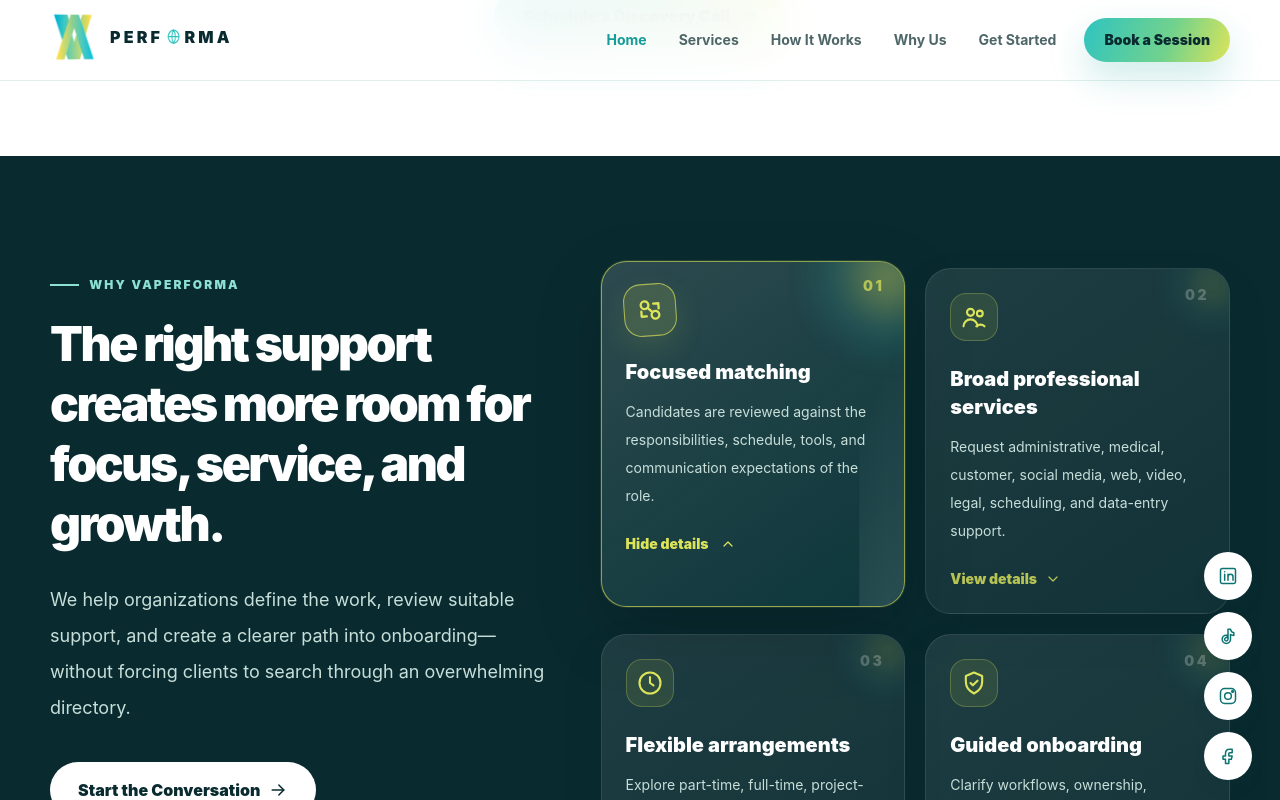
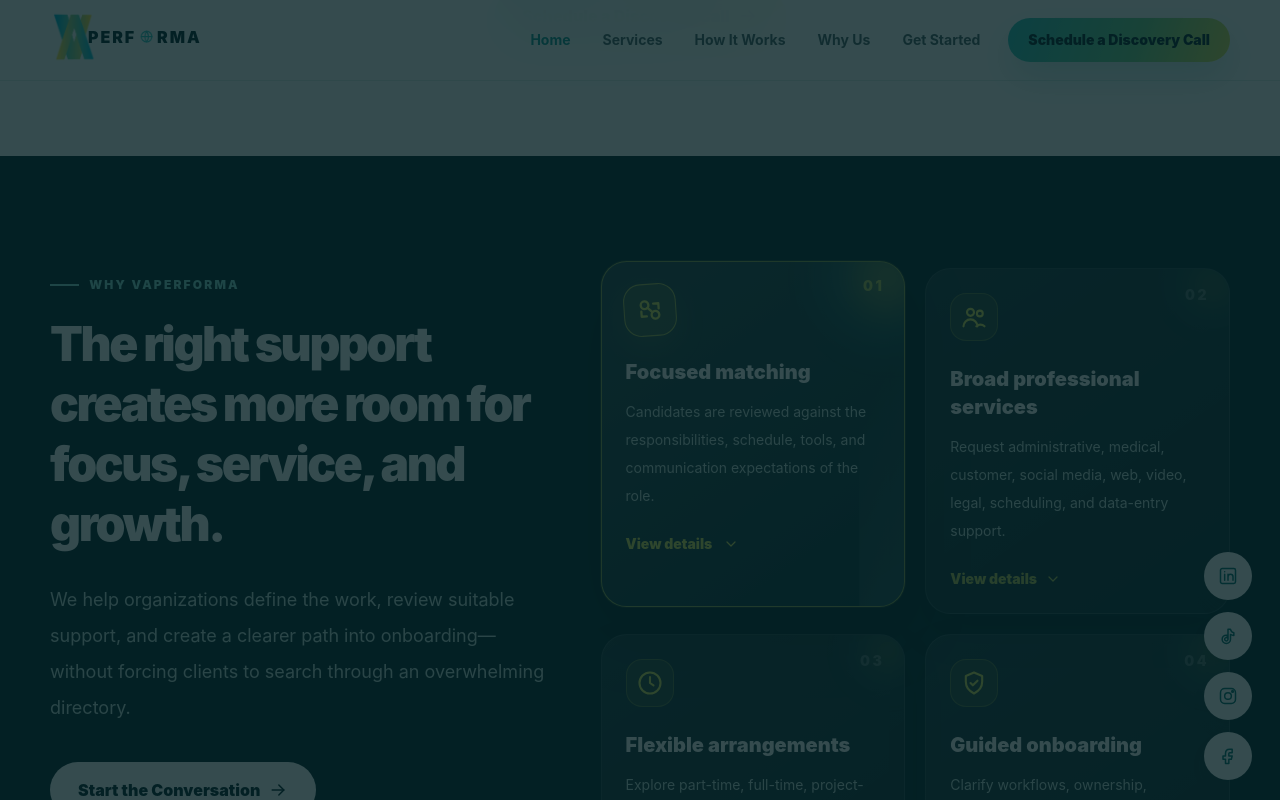
Before and after one commit to Ginsama06/VAPerforma, a Next.js app: page / in a window 1280 px wide. Both pictures are taken after a click on the button 752 px from the left and 4783 px from the top of the page. Shown: the part 4343-5143 px from the top of the page. Built offline with nearby package versions, Linux system fonts and the light colour scheme.

Commit message:
Tighten VAPerforma logo and animate globe

```diff
--- a/src/app/globals.css
+++ b/src/app/globals.css
@@ -806,7 +806,7 @@ textarea.form-field {
   }
 }
 
-/* v9: stable equal Why VAPerforma cards */
+/* v12: equal Why VAPerforma cards with responsive dialog details */
 .why-stable-grid {
   grid-auto-rows: 1fr;
   align-items: stretch;
@@ -931,7 +931,7 @@ textarea.form-field {
 }
 
 .why-stable-action {
-  opacity: 0.82;
+  opacity: 0.84;
   transition:
     opacity 0.24s ease,
     gap 0.24s ease;
@@ -944,50 +944,28 @@ textarea.form-field {
   gap: 0.7rem;
 }
 
-/* One shared panel below the fixed 2x2 grid */
-.why-shared-panel {
-  display: grid;
-  grid-template-rows: 0fr;
-  opacity: 0;
-  margin-top: 0;
-  transform: translateY(-8px);
-  transition:
-    grid-template-rows 0.42s cubic-bezier(0.2, 0.8, 0.2, 1),
-    opacity 0.28s ease,
-    margin-top 0.3s ease,
-    transform 0.34s ease;
+.why-modal {
+  animation: why-modal-fade 0.2s ease both;
 }
 
-.why-shared-panel.is-open {
-  grid-template-rows: 1fr;
-  opacity: 1;
-  margin-top: 1.25rem;
-  transform: translateY(0);
+.why-modal-panel {
+  animation: why-sheet-up 0.32s cubic-bezier(0.2, 0.8, 0.2, 1) both;
+  overscroll-behavior: contain;
 }
 
-.why-shared-panel-clip {
-  min-height: 0;
-  overflow: hidden;
+@keyframes why-modal-fade {
+  from {
+    opacity: 0;
+  }
+  to {
+    opacity: 1;
+  }
 }
 
-.why-shared-panel-content {
-  border: 1px solid rgba(255, 255, 255, 0.1);
-  border-radius: 1.6rem;
-  background:
-    linear-gradient(
-      145deg,
-      rgba(255, 255, 255, 0.11),
-      rgba(47, 196, 193, 0.06)
-    );
-  padding: 1.5rem;
-  box-shadow: 0 22px 58px rgba(0, 0, 0, 0.15);
-  animation: why-shared-content-in 0.32s ease both;
-}
-
-@keyframes why-shared-content-in {
+@keyframes why-sheet-up {
   from {
     opacity: 0;
-    transform: translateY(12px);
+    transform: translateY(100%);
   }
   to {
     opacity: 1;
@@ -995,15 +973,30 @@ textarea.form-field {
   }
 }
 
-@media (min-width: 768px) {
-  .why-shared-panel-content {
-    padding: 1.75rem;
+@media (min-width: 640px) {
+  .why-modal-panel {
+    animation-name: why-modal-rise;
+  }
+
+  @keyframes why-modal-rise {
+    from {
+      opacity: 0;
+      transform: translateY(20px) scale(0.97);
+    }
+    to {
+      opacity: 1;
+      transform: translateY(0) scale(1);
+    }
   }
 }
 
 @media (max-width: 639px) {
   .why-stable-card {
     min-height: 15rem;
+  }
+
+  .why-modal-panel {
+    padding-bottom: max(1.25rem, env(safe-area-inset-bottom));
   }
 }
 
@@ -1013,12 +1006,65 @@ textarea.form-field {
   .why-stable-glow,
   .why-stable-number,
   .why-stable-icon,
-  .why-stable-action,
-  .why-shared-panel {
+  .why-stable-action {
     transition-duration: 0.01ms !important;
   }
 
-  .why-shared-panel-content {
-    animation: none !important;
+  .why-modal,
+  .why-modal-panel {
+    animation-duration: 0.01ms !important;
   }
 }
+
+
+/* v15: VAPerforma connected wordmark and pulsing rotating globe */
+.vaperforma-brand-logo {
+  column-gap: 0 !important;
+}
+
+/* Pull PERFORMA close to the transparent edge of the spinning VA mark. */
+.vaperforma-brand-logo > span:last-child {
+  position: relative;
+  z-index: 2;
+}
+
+.vaperforma-globe-spinner {
+  animation-name: vaperforma-globe-pulse-turn !important;
+  animation-duration: 2.8s !important;
+  animation-timing-function: ease-in-out !important;
+  animation-iteration-count: infinite !important;
+  animation-play-state: running !important;
+  transform-origin: center center !important;
+}
+
+@keyframes vaperforma-globe-pulse-turn {
+  0% {
+    transform: rotateY(0deg) scale(0.9);
+  }
+
+  25% {
+    transform: rotateY(90deg) scale(1.18);
+  }
+
+  50% {
+    transform: rotateY(180deg) scale(0.82);
+  }
+
+  75% {
+    transform: rotateY(270deg) scale(1.18);
+  }
+
+  100% {
+    transform: rotateY(360deg) scale(0.9);
+  }
+}
+
+/* Keep the requested globe movement even when reduced-motion is enabled. */
+@media (prefers-reduced-motion: reduce) {
+  .vaperforma-globe-spinner {
+    animation-name: vaperforma-globe-pulse-turn !important;
+    animation-duration: 3.4s !important;
+    animation-timing-function: ease-in-out !important;
+    animation-iteration-count: infinite !important;
+  }
+}
--- a/src/app/page.tsx
+++ b/src/app/page.tsx
@@ -59,7 +59,7 @@ export default async function HomePage({
                 href="#get-started"
                 className="brand-button inline-flex items-center justify-center gap-2 px-7 py-4"
               >
-                Book a Session
+                Schedule a Discovery Call
                 <ArrowRightIcon className="h-5 w-5" />
               </a>
 
@@ -132,8 +132,8 @@ export default async function HomePage({
 
             <p className="mt-5 text-lg leading-8 text-[#587074]">
               Select View Details for a complete service overview. Choose{" "}
-              <strong>Book a Session</strong> and the inquiry form will
-              automatically choose that service for you.
+              <strong>Discovery Call</strong> and the inquiry form will
+              automatically select that service for you.
             </p>
           </div>
 
@@ -211,7 +211,7 @@ export default async function HomePage({
       >
         <div className="section-container grid items-start gap-12 lg:grid-cols-[0.72fr_1.28fr]">
           <div className="lg:sticky lg:top-28">
-            <p className="eyebrow">Book a session</p>
+            <p className="eyebrow">Schedule a discovery call</p>
 
             <h2 className="mt-5 text-4xl font-black tracking-[-0.05em] text-[#092b30] sm:text-5xl">
               Tell us what your organization needs.
--- a/src/components/BrandLogo.tsx
+++ b/src/components/BrandLogo.tsx
@@ -10,17 +10,20 @@ const configuration = {
   header: {
     mark: "default" as const,
     wordmark: "text-[0.9rem] sm:text-base",
-    gap: "gap-3"
+    gap: "gap-0",
+    offset: "-ml-2.5"
   },
   footer: {
     mark: "large" as const,
     wordmark: "text-base sm:text-lg",
-    gap: "gap-3.5"
+    gap: "gap-0",
+    offset: "-ml-3.5"
   },
   hero: {
     mark: "hero" as const,
     wordmark: "text-2xl sm:text-3xl lg:text-4xl",
-    gap: "gap-5"
+    gap: "gap-0",
+    offset: "-ml-7 sm:-ml-9"
   }
 };
 
@@ -40,13 +43,13 @@ export default function BrandLogo({
 
       <span
         aria-hidden="true"
-        className={`inline-flex items-center whitespace-nowrap font-black tracking-[0.2em] ${config.wordmark} ${
+        className={`inline-flex items-center whitespace-nowrap font-black tracking-[0.12em] ${config.wordmark} ${config.offset} ${
           light ? "text-white" : "text-[#092b30]"
         }`}
       >
         PERF
 
-        <span className="vaperforma-globe-scene mx-0.5">
+        <span className="vaperforma-globe-scene mx-[0.12em]">
           <span className="vaperforma-globe-spinner">
             <GlobeIcon className="h-[1.08em] w-[1.08em] text-[#2fc4c1]" />
           </span>
--- a/src/components/ServiceExplorer.tsx
+++ b/src/components/ServiceExplorer.tsx
@@ -91,10 +91,10 @@ export default function ServiceExplorer() {
                 href={`/?service=${encodeURIComponent(
                   service.slug
                 )}#get-started`}
-                aria-label={`Book a session for ${service.title}`}
+                aria-label={`Schedule a discovery call for ${service.title}`}
                 className="inline-flex min-h-14 items-center justify-center gap-2 rounded-2xl bg-[#159b98] px-4 py-3 text-center font-black text-white transition hover:-translate-y-0.5 hover:bg-[#0b7472] focus-visible:-translate-y-0.5"
               >
-                Book a Session
+                Discovery Call
                 <ArrowRightIcon className="h-5 w-5 shrink-0" />
               </a>
             </div>
@@ -207,7 +207,7 @@ export default function ServiceExplorer() {
                 )}#get-started`}
                 className="brand-button inline-flex items-center justify-center gap-2 px-6 py-3.5"
               >
-                Book This Service
+                Schedule a Discovery Call
                 <ArrowRightIcon className="h-5 w-5" />
               </a>
             </div>
--- a/src/components/SiteHeader.tsx
+++ b/src/components/SiteHeader.tsx
@@ -102,7 +102,7 @@ export default function SiteHeader() {
           })}
 
           <a href="#get-started" className="brand-button px-5 py-3">
-            Book a Session
+            Schedule a Discovery Call
           </a>
         </nav>
       </div>
@@ -130,7 +130,7 @@ export default function SiteHeader() {
               onClick={closeMenu}
               className="brand-button mt-2 text-center"
             >
-              Book a Session
+              Schedule a Discovery Call
             </a>
           </div>
         </nav>
--- a/src/components/WhyUsCards.tsx
+++ b/src/components/WhyUsCards.tsx
@@ -1,6 +1,6 @@
 "use client";
 
-import { useState } from "react";
+import { useEffect, useState } from "react";
 import {
   CheckIcon,
   ChevronDownIcon,
@@ -78,8 +78,28 @@ export default function WhyUsCards() {
   const activeReason =
     activeIndex === null ? null : reasons[activeIndex];
 
+  useEffect(() => {
+    if (activeIndex === null) return;
+
+    const previousOverflow = document.body.style.overflow;
+    document.body.style.overflow = "hidden";
+
+    function closeWithEscape(event: KeyboardEvent) {
+      if (event.key === "Escape") {
+        setActiveIndex(null);
+      }
+    }
+
+    window.addEventListener("keydown", closeWithEscape);
+
+    return () => {
+      document.body.style.overflow = previousOverflow;
+      window.removeEventListener("keydown", closeWithEscape);
+    };
+  }, [activeIndex]);
+
   return (
-    <div className="why-stable-section">
+    <>
       <div className="why-stable-grid grid gap-5 sm:grid-cols-2">
         {reasons.map(
           ({ icon: Icon, title, description }, index) => {
@@ -89,11 +109,9 @@ export default function WhyUsCards() {
               <button
                 key={title}
                 type="button"
+                aria-haspopup="dialog"
                 aria-expanded={selected}
-                aria-controls="why-shared-details"
-                onClick={() =>
-                  setActiveIndex(selected ? null : index)
-                }
+                onClick={() => setActiveIndex(index)}
                 className={`why-stable-card group relative isolate flex min-h-[17rem] w-full overflow-hidden rounded-[1.6rem] border p-6 text-left text-white focus-visible:outline-none ${
                   selected ? "is-selected" : ""
                 }`}
@@ -124,13 +142,8 @@ export default function WhyUsCards() {
                   </p>
 
                   <span className="why-stable-action mt-auto inline-flex items-center gap-2 pt-6 text-sm font-black text-[#dce45a]">
-                    {selected ? "Hide details" : "View details"}
-
-                    <ChevronDownIcon
-                      className={`h-4 w-4 transition-transform duration-300 ${
-                        selected ? "rotate-180" : ""
-                      }`}
-                    />
+                    View details
+                    <ChevronDownIcon className="h-4 w-4" />
                   </span>
                 </span>
               </button>
@@ -139,32 +152,65 @@ export default function WhyUsCards() {
         )}
       </div>
 
-      <div
-        id="why-shared-details"
-        className={`why-shared-panel ${
-          activeReason ? "is-open" : ""
-        }`}
-        aria-hidden={!activeReason}
-      >
-        <div className="why-shared-panel-clip">
       {activeReason && (
         <div
-              key={activeReason.title}
-              className="why-shared-panel-content"
+          role="dialog"
+          aria-modal="true"
+          aria-labelledby="why-modal-title"
+          className="why-modal fixed inset-0 z-[120] flex items-end sm:grid sm:place-items-center sm:p-6"
         >
-              <div className="grid gap-6 lg:grid-cols-[0.9fr_1.1fr]">
+          <button
+            type="button"
+            aria-label="Close details"
+            onClick={() => setActiveIndex(null)}
+            className="why-modal-backdrop absolute inset-0 bg-[#031f22]/80 backdrop-blur-sm"
+          />
+
+          <div className="why-modal-panel relative z-10 max-h-[88svh] w-full overflow-y-auto rounded-t-[2rem] border border-white/10 bg-[#103b3f] p-5 text-white shadow-2xl sm:max-h-[90vh] sm:max-w-4xl sm:rounded-[2rem] sm:p-8">
+            <div
+              aria-hidden="true"
+              className="why-modal-grabber mx-auto mb-5 h-1.5 w-14 rounded-full bg-white/25 sm:hidden"
+            />
+
+            <div className="flex items-start justify-between gap-5">
               <div>
                 <p className="text-xs font-black uppercase tracking-[0.16em] text-[#dce45a]">
-                    {activeReason.title}
+                  Why VAPerforma
                 </p>
 
-                  <h3 className="mt-4 text-2xl font-black text-white sm:text-3xl">
-                    How this supports your organization
+                <h3
+                  id="why-modal-title"
+                  className="mt-3 text-2xl font-black tracking-[-0.035em] text-white sm:text-3xl"
+                >
+                  {activeReason.title}
                 </h3>
+              </div>
 
-                  <p className="mt-4 text-base leading-8 text-[#d9ece8]">
+              <button
+                type="button"
+                onClick={() => setActiveIndex(null)}
+                aria-label="Close details"
+                className="grid h-11 w-11 shrink-0 place-items-center rounded-full border border-white/15 bg-white/10 text-2xl font-bold leading-none text-white transition hover:bg-white/16 focus-visible:bg-white/16"
+              >
+                ×
+              </button>
+            </div>
+
+            <div className="mt-6 grid gap-6 lg:grid-cols-[0.9fr_1.1fr]">
+              <div>
+                <p className="text-base leading-8 text-[#d9ece8]">
                   {activeReason.details}
                 </p>
+
+                <div className="mt-6 rounded-2xl border border-[#dce45a]/20 bg-[#dce45a]/10 px-5 py-4">
+                  <p className="text-xs font-black uppercase tracking-[0.16em] text-[#dce45a]">
+                    Expected result
+                  </p>
+
+                  <p className="mt-2 text-sm leading-7 text-[#eef7f4]">
+                    {activeReason.outcome}
+                  </p>
+                </div>
               </div>
 
               <div className="rounded-2xl border border-white/10 bg-white/[0.055] p-5">
@@ -186,19 +232,16 @@ export default function WhyUsCards() {
               </div>
             </div>
 
-              <div className="mt-6 rounded-2xl border border-[#dce45a]/20 bg-[#dce45a]/10 px-5 py-4">
-                <p className="text-xs font-black uppercase tracking-[0.16em] text-[#dce45a]">
-                  Expected result
-                </p>
-
-                <p className="mt-2 text-sm leading-7 text-[#eef7f4]">
-                  {activeReason.outcome}
-                </p>
+            <button
+              type="button"
+              onClick={() => setActiveIndex(null)}
+              className="mt-7 w-full rounded-2xl bg-white px-5 py-3.5 font-black text-[#092b30] transition hover:bg-[#edf8f4] sm:ml-auto sm:block sm:w-auto sm:px-7"
+            >
+              Close
+            </button>
           </div>
         </div>
       )}
-        </div>
-      </div>
-    </div>
+    </>
   );
 }
```
Also changed, not shown: 2 other files (tests, documents, lock files or other folders). Lines whose indentation alone changed are shown as unchanged.
